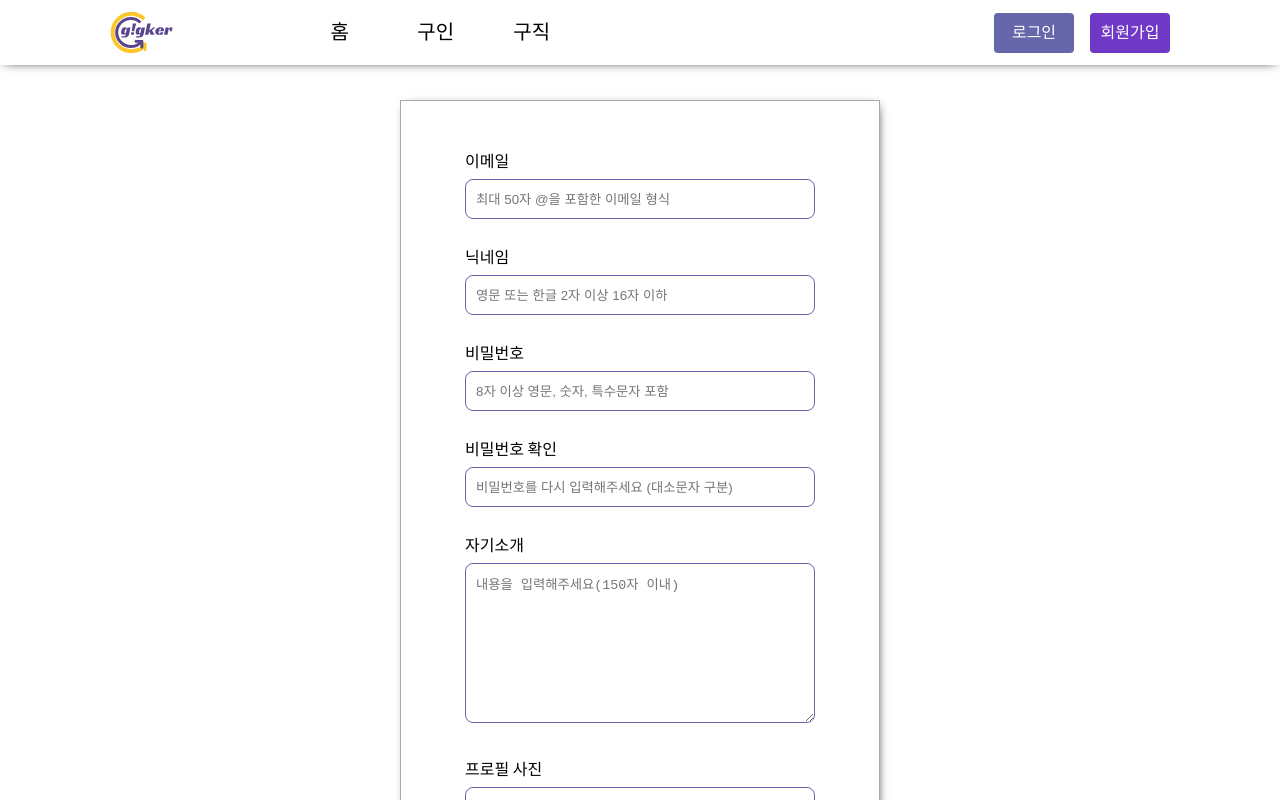
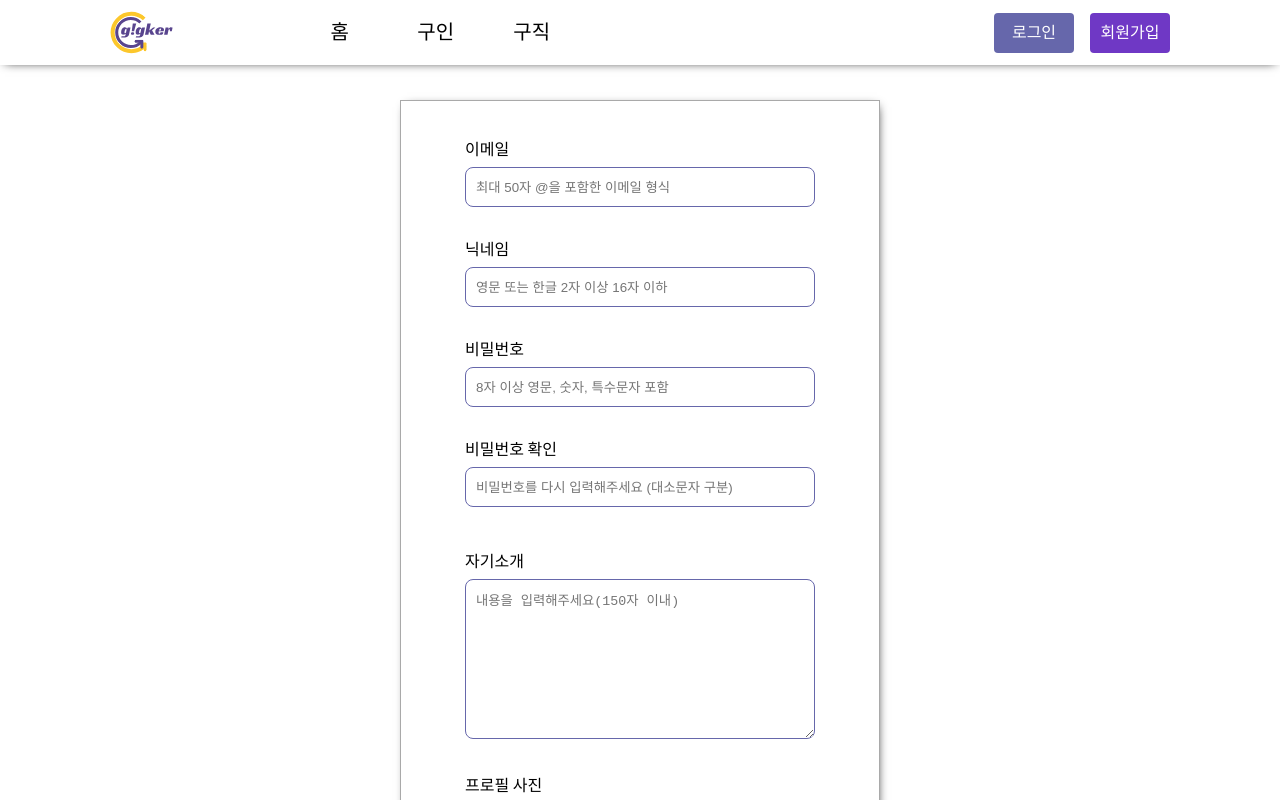
Before and after one commit to codestates-seb/seb41_main_005, a React (Create React App) app in the folder client/: page /signup in a window 1280 px wide. Shown: the top 800 px of the page. Built offline with nearby package versions, Linux system fonts and the light colour scheme.

Commit message:
fix/ 닉네임 대문자 에러 수정 & input 레이아웃 수정

```diff
--- a/client/src/components/signup/SignUpForm.tsx
+++ b/client/src/components/signup/SignUpForm.tsx
@@ -44,8 +44,8 @@ const SignUpBox = styled.form<FormProps>`
 `;
 
 const InputSection = styled.div`
-  margin: 1rem 0 0 0;
-  height: 5rem;
+  margin: 4px 0 0 0;
+  height: 6rem;
   display: flex;
   flex-direction: column;
   label {
@@ -181,7 +181,7 @@ const SignUpForm = () => {
   };
 
   const handleNickName = (e: React.ChangeEvent<HTMLInputElement>) => {
-    const nicknameRegex = /^(?=.*[a-z0-9가-힣])[a-z0-9가-힣]{2,16}$/;
+    const nicknameRegex = /^(?=.*[a-z0-9가-힣])[a-z0-9가-힣]{2,16}$/i;
     const nickNameCurrent = e.currentTarget.value;
     dispatch(setNickname(nickNameCurrent));
     if (!nicknameRegex.test(nickNameCurrent)) {
```
